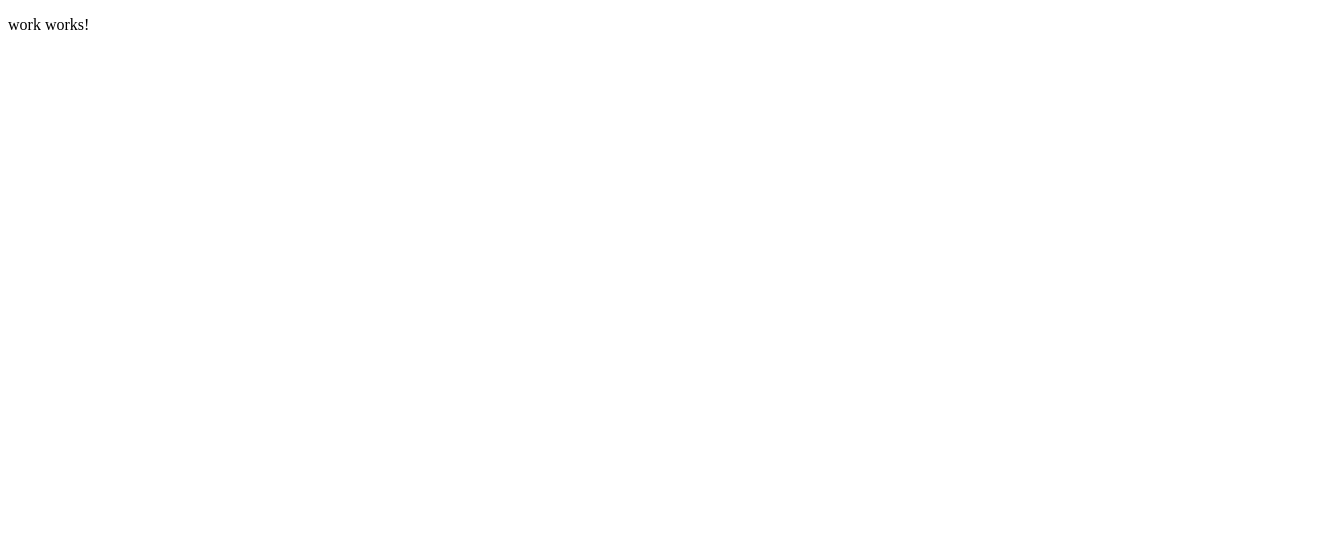
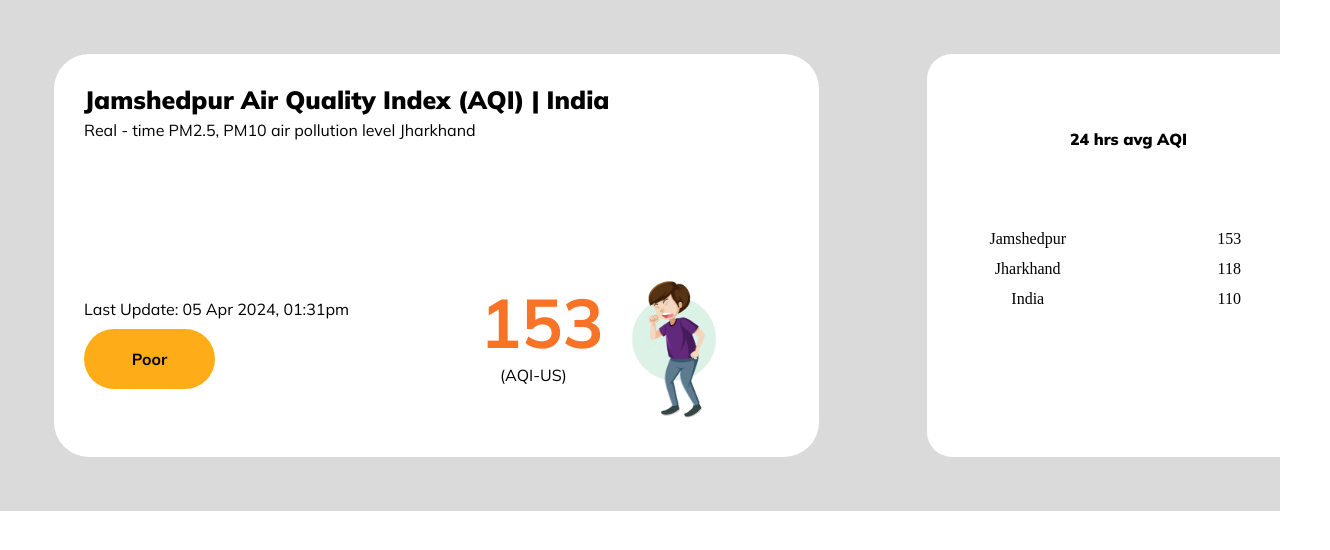
Before and after one commit to Raman-14/Air-QI, an Angular app: page /work in a window 1280 px wide. Shown: the top 550 px of the page, 1330 px wide, since content can reach past the window. Built offline with nearby package versions, Linux system fonts and the light colour scheme.

Commit message:
work page first commit

```diff
--- a/src/app/pages/work/work.component.css
+++ b/src/app/pages/work/work.component.css
@@ -0,0 +1,127 @@
+@import url('https://fonts.googleapis.com/css2?family=Mulish:ital,wght@0,200..1000;1,200..1000&display=swap');
+/* // <uniquifier>: Use a unique and descriptive class name */
+/* // <weight>: Use a value from 200 to 1000 */
+
+/* .mulish-<uniquifier> {
+  font-family: "Mulish", sans-serif;
+  font-optical-sizing: auto;
+  font-weight: <weight>;
+  font-style: normal;
+} */
+.parent{
+    background-color: #DADADA;
+    box-sizing: border-box;
+    display: grid;
+    grid-template-columns: auto auto;
+}
+
+.firstBox{
+    width: 735px;
+    height: 403px;
+    border-radius: 35px;
+    background-color: #ffff;
+    padding-left: 30px;
+    margin:54px;
+    display:grid;
+    grid-row: 1fr 1fr;
+}
+.row1{
+    margin-top:30px;
+}
+.realTime{
+    margin-top:5px;
+}
+.jamshedpur{
+    font-family: "Mulish", sans-serif;
+    font-weight: 900;
+    font-size: 25px;
+}
+p{
+    font-family:"Mulish", sans-serif;
+    font-weight: 400;
+}
+
+.row2{
+    display: grid;
+    grid-template-columns: 356px 151px 1fr ;
+    margin-top: 100px;
+}
+
+.poor{
+    width:131px;
+    height:60px;
+    border-radius: 36px;
+    background-color: #fead18;
+    display: flex;
+    align-items: center;
+    justify-content: center;
+    font-family:"Mulish", sans-serif;
+    font-weight: 700;
+    margin-top: 10px;
+}
+
+.num1{
+    font-size: 68.8px;
+    font-weight: 700;
+    color: #f97326;
+}
+
+.row2col1{
+    margin-top: 20px;
+}
+.row2col3{
+    background-image: url('../../../assets/48159.jpg');
+    width:86.4px;
+    height:140px;
+    background-size:cover;
+}
+.aqi{
+    margin-left: 20px;
+}
+.row2col2, .row2col3{
+    margin-left: 40px;
+}
+
+/* first box end */
+
+.box2{
+    width: 403px;
+    height: 403px;
+    border-radius: 25px;
+    background-color: #ffff;
+    display: grid;
+    grid-template-rows: 170px 1fr;
+    margin: 54px;
+}
+
+.b2r1{
+    align-self: center;
+    justify-self: center;
+    font-family:"Mulish", sans-serif;
+    font-weight: 900;
+}
+
+.b2r2{
+    display: grid;
+    grid-template-rows: 30px 30px 30px;
+    grid-template-columns: 1fr 1fr;
+    place-items: center;
+}
+/* .b2r2c1r1{
+    grid-row:1;
+    grid-column:1;
+}
+.b2r2c1r2{
+    grid-row:2;
+    grid-column:1;
+}
+.b2r2c1r3{
+    grid-row:3;
+    grid-column:1;
+}
+.b2r2c2r1{
+    grid-row:1;
+    grid-column:2;
+}
+.b2r2c2r2{}
+.b2r2c2r3{} */
--- a/src/app/pages/work/work.component.html
+++ b/src/app/pages/work/work.component.html
@@ -1 +1,38 @@
-<p>work works!</p>
+<div class="parent">
+
+       <div class="firstBox">
+        <div class="row1">
+            <p class="jamshedpur">Jamshedpur Air Quality Index (AQI) | India</p>
+           <p class="realTime">Real - time PM2.5, PM10 air pollution level Jharkhand</p>
+        </div>
+        <div class="row2">
+            <div class="row2col1">
+                <p>Last Update: 05 Apr 2024, 01:31pm</p>
+                <div class="poor">Poor
+                </div>
+            </div>
+            <div class="row2col2">
+            <p class="num1">153</p>
+           <p class="aqi">(AQI-US)</p>
+           </div>
+           <div class="row2col3"></div>
+        </div>
+        </div>
+<!-- first box end -->
+
+<div class="box2">
+    <div class="b2r1">
+        24 hrs avg AQI
+    </div>
+    <div class="b2r2">
+        <div class="b2r2c1r1">Jamshedpur</div>
+        <div class="b2r2c1r2">153</div>
+        <div class="b2r2c1r3">Jharkhand</div>
+        <div class="b2r2c2r1">118</div>
+        <div class="b2r2c2r2">India</div>
+        <div class="b2r2c2r3">110</div>
+    </div>
+
+</div>
+
+</div>
--- a/src/styles.css
+++ b/src/styles.css
@@ -1 +1,5 @@
 /* You can add global styles to this file, and also import other style files */
+*{
+    margin:0;
+    padding:0;
+}
```
Also changed, not shown: src/assets/48159.jpg (added).
